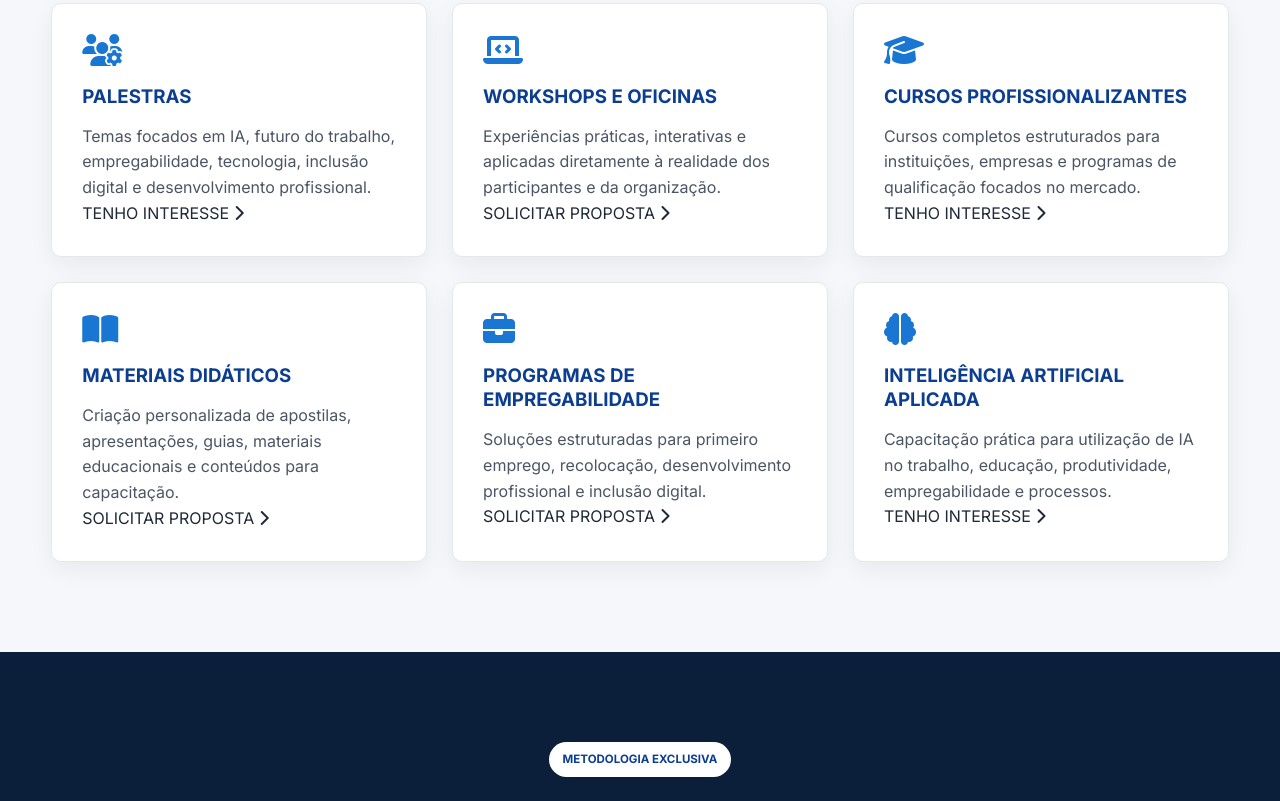
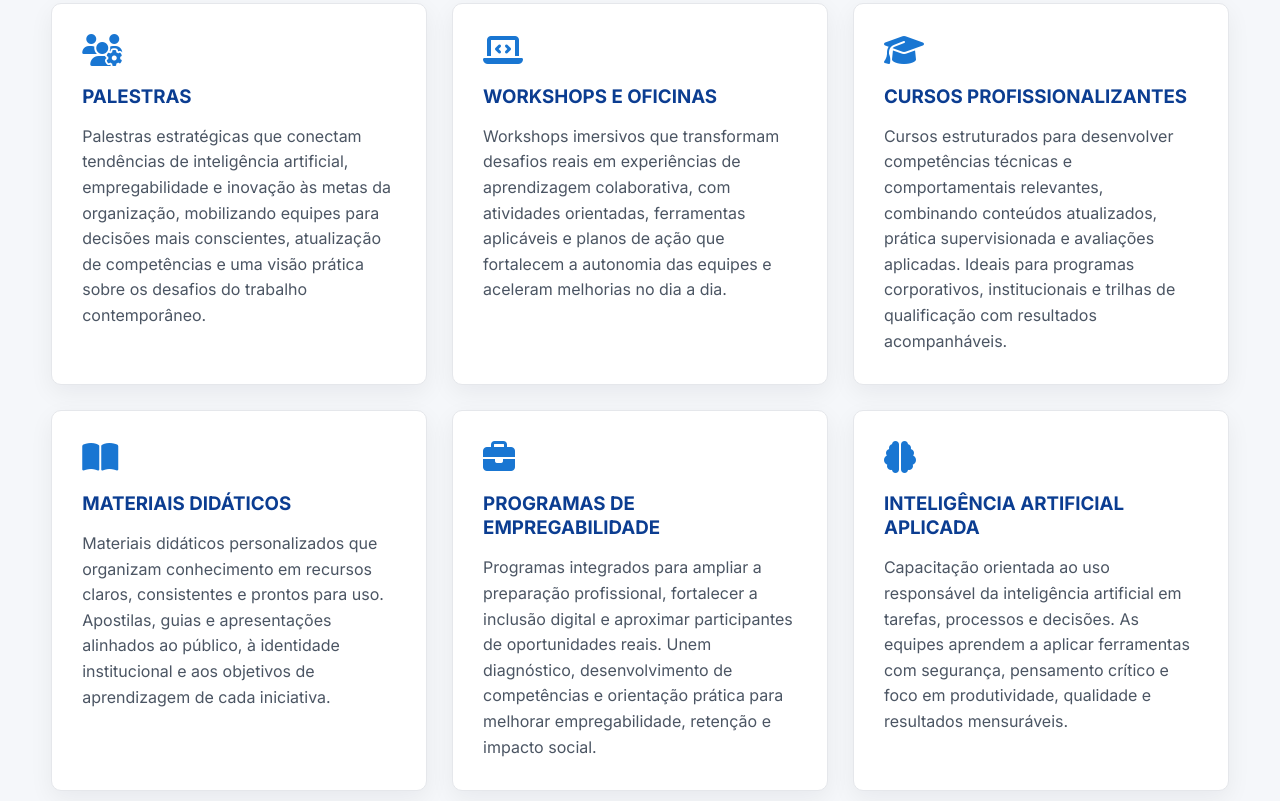
Before and after one commit to SimpsonPI/evoluadigital, a plain HTML site: page index.html in a window 1280 px wide. Shown: the part 2659-3460 px from the top of the page. Drawn offline with Linux system fonts and the light colour scheme.

Commit message:
atualizações

```diff
--- a/index.html
+++ b/index.html
@@ -160,43 +160,37 @@
                     <div class="card">
                         <i class="fas fa-users-cog card-icon-sm"></i>
                         <h3>PALESTRAS</h3>
-                        <p>Temas focados em IA, futuro do trabalho, empregabilidade, tecnologia, inclusão digital e desenvolvimento profissional.</p>
-                        <a href="https://docs.google.com/forms/d/e/1FAIpQLSdX_kaMUjCFFCl350RHIQEEZTeSc56F6rrpZlG6OhpNmEZq8Q/viewform?usp=header" class="btn-link link-proposta" target="_blank" rel="noopener noreferrer">TENHO INTERESSE <i class="fas fa-chevron-right" aria-hidden="true"></i></a>
+                        <p>Palestras estratégicas que conectam tendências de inteligência artificial, empregabilidade e inovação às metas da organização, mobilizando equipes para decisões mais conscientes, atualização de competências e uma visão prática sobre os desafios do trabalho contemporâneo.</p>
                     </div>
 
                     <div class="card">
                         <i class="fas fa-laptop-code card-icon-sm"></i>
                         <h3>WORKSHOPS E OFICINAS</h3>
-                        <p>Experiências práticas, interativas e aplicadas diretamente à realidade dos participantes e da organização.</p>
-                        <a href="https://docs.google.com/forms/d/e/1FAIpQLSdX_kaMUjCFFCl350RHIQEEZTeSc56F6rrpZlG6OhpNmEZq8Q/viewform?usp=header" class="btn-link link-proposta" target="_blank" rel="noopener noreferrer">SOLICITAR PROPOSTA <i class="fas fa-chevron-right" aria-hidden="true"></i></a>
+                        <p>Workshops imersivos que transformam desafios reais em experiências de aprendizagem colaborativa, com atividades orientadas, ferramentas aplicáveis e planos de ação que fortalecem a autonomia das equipes e aceleram melhorias no dia a dia.</p>
                     </div>
 
                     <div class="card">
                         <i class="fas fa-graduation-cap card-icon-sm"></i>
                         <h3>CURSOS PROFISSIONALIZANTES</h3>
-                        <p>Cursos completos estruturados para instituições, empresas e programas de qualificação focados no mercado.</p>
-                        <a href="https://docs.google.com/forms/d/e/1FAIpQLSdX_kaMUjCFFCl350RHIQEEZTeSc56F6rrpZlG6OhpNmEZq8Q/viewform?usp=header" class="btn-link link-proposta" target="_blank" rel="noopener noreferrer">TENHO INTERESSE <i class="fas fa-chevron-right" aria-hidden="true"></i></a>
+                        <p>Cursos estruturados para desenvolver competências técnicas e comportamentais relevantes, combinando conteúdos atualizados, prática supervisionada e avaliações aplicadas. Ideais para programas corporativos, institucionais e trilhas de qualificação com resultados acompanháveis.</p>
                     </div>
 
                     <div class="card">
                         <i class="fas fa-book-open card-icon-sm"></i>
                         <h3>MATERIAIS DIDÁTICOS</h3>
-                        <p>Criação personalizada de apostilas, apresentações, guias, materiais educacionais e conteúdos para capacitação.</p>
-                        <a href="https://docs.google.com/forms/d/e/1FAIpQLSdX_kaMUjCFFCl350RHIQEEZTeSc56F6rrpZlG6OhpNmEZq8Q/viewform?usp=header" class="btn-link link-proposta" target="_blank" rel="noopener noreferrer">SOLICITAR PROPOSTA <i class="fas fa-chevron-right" aria-hidden="true"></i></a>
+                        <p>Materiais didáticos personalizados que organizam conhecimento em recursos claros, consistentes e prontos para uso. Apostilas, guias e apresentações alinhados ao público, à identidade institucional e aos objetivos de aprendizagem de cada iniciativa.</p>
                     </div>
 
                     <div class="card">
                         <i class="fas fa-briefcase card-icon-sm"></i>
                         <h3>PROGRAMAS DE EMPREGABILIDADE</h3>
-                        <p>Soluções estruturadas para primeiro emprego, recolocação, desenvolvimento profissional e inclusão digital.</p>
-                        <a href="https://docs.google.com/forms/d/e/1FAIpQLSdX_kaMUjCFFCl350RHIQEEZTeSc56F6rrpZlG6OhpNmEZq8Q/viewform?usp=header" class="btn-link link-proposta" target="_blank" rel="noopener noreferrer">SOLICITAR PROPOSTA <i class="fas fa-chevron-right" aria-hidden="true"></i></a>
+                        <p>Programas integrados para ampliar a preparação profissional, fortalecer a inclusão digital e aproximar participantes de oportunidades reais. Unem diagnóstico, desenvolvimento de competências e orientação prática para melhorar empregabilidade, retenção e impacto social.</p>
                     </div>
 
                     <div class="card">
                         <i class="fas fa-brain card-icon-sm"></i>
                         <h3>INTELIGÊNCIA ARTIFICIAL APLICADA</h3>
-                        <p>Capacitação prática para utilização de IA no trabalho, educação, produtividade, empregabilidade e processos.</p>
-                        <a href="https://docs.google.com/forms/d/e/1FAIpQLSdX_kaMUjCFFCl350RHIQEEZTeSc56F6rrpZlG6OhpNmEZq8Q/viewform?usp=header" class="btn-link link-proposta" target="_blank" rel="noopener noreferrer">TENHO INTERESSE <i class="fas fa-chevron-right" aria-hidden="true"></i></a>
+                        <p>Capacitação orientada ao uso responsável da inteligência artificial em tarefas, processos e decisões. As equipes aprendem a aplicar ferramentas com segurança, pensamento crítico e foco em produtividade, qualidade e resultados mensuráveis.</p>
                     </div>
                 </div>
             </div>
```
